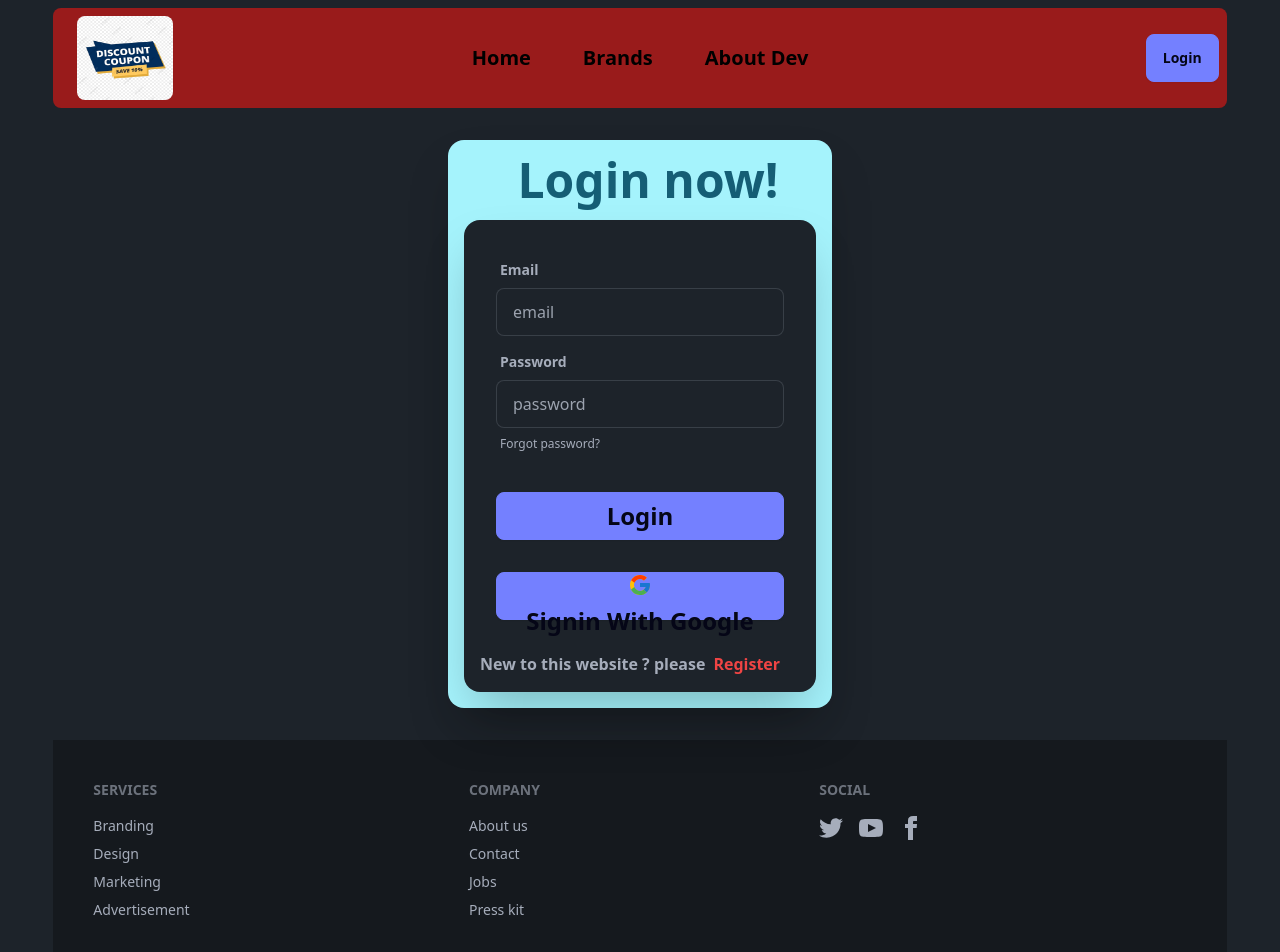
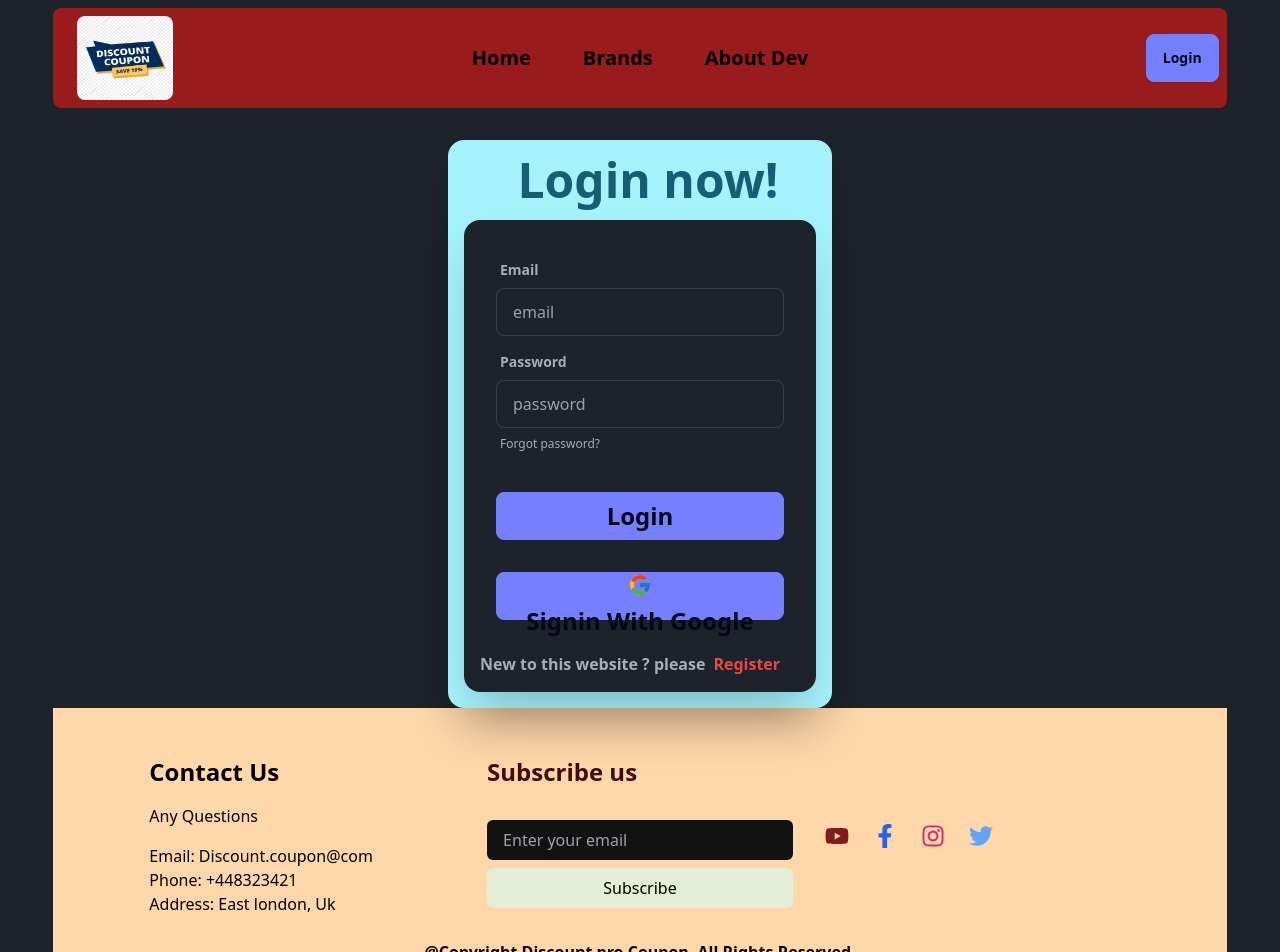
Before and after one commit to Arif2ankhi/Firebase-Coupon-Collection, a React (Vite) app: page /login in a window 1280 px wide. Shown: the top 952 px of the page. Built offline with nearby package versions, Linux system fonts and the light colour scheme; no server answers.

Commit message:
Project Discount pro completed

```diff
--- a/src/components/Banner/Banner.css
+++ b/src/components/Banner/Banner.css
@@ -1,6 +1,6 @@
 .carousel-item img {
     width: 100%;
-    height: 620px;
+    height: 420px;
     /* object-fit: cover; Ensures consistent scaling */
   }
 
--- a/src/components/Footer/Footer.jsx
+++ b/src/components/Footer/Footer.jsx
@@ -1,93 +1,188 @@
-import React from "react";
+// import React from "react";
+
+// const Footer = () => {
+//   return (
+
+//     <footer className="footer bg-base-300 text-base-content p-10 mt-8">
+//       <nav>
+//         <h6 className="footer-title">Services</h6>
+//         <a className="link link-hover" href="/branding">
+//           Branding
+//         </a>
+//         <a className="link link-hover" href="/design">
+//           Design
+//         </a>
+//         <a className="link link-hover" href="/marketing">
+//           Marketing
+//         </a>
+//         <a className="link link-hover" href="/advertisement">
+//           Advertisement
+//         </a>
+//       </nav>
+//       <nav>
+//         <h6 className="footer-title">Company</h6>
+//         <a className="link link-hover" href="/about-us">
+//           About us
+//         </a>
+//         <a className="link link-hover" href="/contact">
+//           Contact
+//         </a>
+//         <a className="link link-hover" href="/jobs">
+//           Jobs
+//         </a>
+//         <a className="link link-hover" href="/press-kit">
+//           Press kit
+//         </a>
+//       </nav>
+//       <nav>
+//         <h6 className="footer-title">Social</h6>
+//         <div className="grid grid-flow-col gap-4">
+//           {/* Twitter */}
+//           <a
+//             href="https://twitter.com/yourhandle"
+//             target="_blank"
+//             rel="noopener noreferrer"
+//           >
+//             <svg
+//               xmlns="http://www.w3.org/2000/svg"
+//               width="24"
+//               height="24"
+//               viewBox="0 0 24 24"
+//               className="fill-current"
+//             >
+//               <path d="M24 4.557c-.883.392-1.832.656-2.828.775 1.017-.609 1.798-1.574 2.165-2.724-.951.564-2.005.974-3.127 1.195-.897-.957-2.178-1.555-3.594-1.555-3.179 0-5.515 2.966-4.797 6.045-4.091-.205-7.719-2.165-10.148-5.144-1.29 2.213-.669 5.108 1.523 6.574-.806-.026-1.566-.247-2.229-.616-.054 2.281 1.581 4.415 3.949 4.89-.693.188-1.452.232-2.224.084.626 1.956 2.444 3.379 4.6 3.419-2.07 1.623-4.678 2.348-7.29 2.04 2.179 1.397 4.768 2.212 7.548 2.212 9.142 0 14.307-7.721 13.995-14.646.962-.695 1.797-1.562 2.457-2.549z"></path>
+//             </svg>
+//           </a>
+//           {/* YouTube */}
+//           <a
+//             href="https://youtube.com/yourchannel"
+//             target="_blank"
+//             rel="noopener noreferrer"
+//           >
+//             <svg
+//               xmlns="http://www.w3.org/2000/svg"
+//               width="24"
+//               height="24"
+//               viewBox="0 0 24 24"
+//               className="fill-current"
+//             >
+//               <path d="M19.615 3.184c-3.604-.246-11.631-.245-15.23 0-3.897.266-4.356 2.62-4.385 8.816.029 6.185.484 8.549 4.385 8.816 3.6.245 11.626.246 15.23 0 3.897-.266 4.356-2.62 4.385-8.816-.029-6.185-.484-8.549-4.385-8.816zm-10.615 12.816v-8l8 3.993-8 4.007z"></path>
+//             </svg>
+//           </a>
+//           {/* Facebook */}
+//           <a
+//             href="https://facebook.com/yourhandle"
+//             target="_blank"
+//             rel="noopener noreferrer"
+//           >
+//             <svg
+//               xmlns="http://www.w3.org/2000/svg"
+//               width="24"
+//               height="24"
+//               viewBox="0 0 24 24"
+//               className="fill-current"
+//             >
+//               <path d="M9 8h-3v4h3v12h5v-12h3.642l.358-4h-4v-1.667c0-.955.192-1.333 1.115-1.333h2.885v-5h-3.808c-3.596 0-5.192 1.583-5.192 4.615v3.385z"></path>
+//             </svg>
+//           </a>
+//         </div>
+//       </nav>
+//       <div>
+//       <div className=''>
+
+//             <hr />
+
+
+//             <p className='text-center text-white font-semibold  p-8'
+//             >@2024 Your Company All Rights Reserved</p>
+//             </div>
+
+//       </div>
+//     </footer>
+
+//   );
+// };
+
+// export default Footer;
+
+import React from 'react';
+import { FaFacebookF, FaInstagram, FaTwitter, FaYoutube } from 'react-icons/fa';
 
 const Footer = () => {
   return (
-    <footer className="footer bg-base-300 text-base-content p-10 mt-8">
-      <nav>
-        <h6 className="footer-title">Services</h6>
-        <a className="link link-hover" href="/branding">
-          Branding
-        </a>
-        <a className="link link-hover" href="/design">
-          Design
-        </a>
-        <a className="link link-hover" href="/marketing">
-          Marketing
-        </a>
-        <a className="link link-hover" href="/advertisement">
-          Advertisement
-        </a>
-      </nav>
-      <nav>
-        <h6 className="footer-title">Company</h6>
-        <a className="link link-hover" href="/about-us">
-          About us
-        </a>
-        <a className="link link-hover" href="/contact">
-          Contact
-        </a>
-        <a className="link link-hover" href="/jobs">
-          Jobs
-        </a>
-        <a className="link link-hover" href="/press-kit">
-          Press kit
-        </a>
-      </nav>
-      <nav>
-        <h6 className="footer-title">Social</h6>
-        <div className="grid grid-flow-col gap-4">
-          {/* Twitter */}
+    <footer className="bg-orange-200 text-white py-12">
+      <div className="container mx-auto px-6 lg:px-24">
+        <div className="grid grid-cols-1 sm:grid-cols-2 lg:grid-cols-3 gap-8">
+
+          <div className="flex flex-col items-start">
+            <h3 className="text-black text-2xl font-semibold mb-4">Contact Us</h3>
+            <p className="text-black">Any Questions</p>
+            <ul className="mt-4 text-black">
+              <li>Email: Discount.coupon@com</li>
+              <li>Phone: +448323421</li>
+              <li>Address: East london, Uk</li>
+            </ul>
+          </div>
+          <div className="flex flex-col items-start">
+            <h3 className="text-2xl font-semibold mb-4 text-red-950">Subscribe us</h3>
+            <form className="mt-4">
+              <input
+                type="email"
+                placeholder="Enter your email"
+                className="w-full px-4 py-2 rounded-md text-black focus:outline-none"
+              />
+              <button
+                type="submit"
+                className="mt-2 w-full bg-[#e4edd5] text-black py-2 rounded-md hover:bg-slate-500 hover:text-white transition duration-300"
+              >
+                Subscribe
+              </button>
+            </form>
+          </div>
+
+          <div className="flex justify-center sm:justify-start items-center space-x-6 mt-4 sm:mt-0">
           <a
-            href="https://twitter.com/yourhandle"
+              href="https://youtube.com"
               target="_blank"
               rel="noopener noreferrer"
+              className="text-red-900 hover:text-red-600 transition duration-200"
             >
-            <svg
-              xmlns="http://www.w3.org/2000/svg"
-              width="24"
-              height="24"
-              viewBox="0 0 24 24"
-              className="fill-current"
-            >
-              <path d="M24 4.557c-.883.392-1.832.656-2.828.775 1.017-.609 1.798-1.574 2.165-2.724-.951.564-2.005.974-3.127 1.195-.897-.957-2.178-1.555-3.594-1.555-3.179 0-5.515 2.966-4.797 6.045-4.091-.205-7.719-2.165-10.148-5.144-1.29 2.213-.669 5.108 1.523 6.574-.806-.026-1.566-.247-2.229-.616-.054 2.281 1.581 4.415 3.949 4.89-.693.188-1.452.232-2.224.084.626 1.956 2.444 3.379 4.6 3.419-2.07 1.623-4.678 2.348-7.29 2.04 2.179 1.397 4.768 2.212 7.548 2.212 9.142 0 14.307-7.721 13.995-14.646.962-.695 1.797-1.562 2.457-2.549z"></path>
-            </svg>
+              <FaYoutube className="text-2xl" />
             </a>
-          {/* YouTube */}
             <a
-            href="https://youtube.com/yourchannel"
+              href="https://facebook.com"
               target="_blank"
               rel="noopener noreferrer"
+              className="text-blue-600 hover:text-blue-600 transition duration-200"
             >
-            <svg
-              xmlns="http://www.w3.org/2000/svg"
-              width="24"
-              height="24"
-              viewBox="0 0 24 24"
-              className="fill-current"
-            >
-              <path d="M19.615 3.184c-3.604-.246-11.631-.245-15.23 0-3.897.266-4.356 2.62-4.385 8.816.029 6.185.484 8.549 4.385 8.816 3.6.245 11.626.246 15.23 0 3.897-.266 4.356-2.62 4.385-8.816-.029-6.185-.484-8.549-4.385-8.816zm-10.615 12.816v-8l8 3.993-8 4.007z"></path>
-            </svg>
+              <FaFacebookF className="text-2xl" />
             </a>
-          {/* Facebook */}
             <a
-            href="https://facebook.com/yourhandle"
+              href="https://instagram.com"
               target="_blank"
               rel="noopener noreferrer"
+              className="text-pink-600 hover:text-pink-600 transition duration-200"
             >
-            <svg
-              xmlns="http://www.w3.org/2000/svg"
-              width="24"
-              height="24"
-              viewBox="0 0 24 24"
-              className="fill-current"
+              <FaInstagram className="text-2xl" />
+            </a>
+            <a
+              href="https://twitter.com"
+              target="_blank"
+              rel="noopener noreferrer"
+              className="text-blue-400 hover:text-blue-400 transition duration-200"
             >
-              <path d="M9 8h-3v4h3v12h5v-12h3.642l.358-4h-4v-1.667c0-.955.192-1.333 1.115-1.333h2.885v-5h-3.808c-3.596 0-5.192 1.583-5.192 4.615v3.385z"></path>
-            </svg>
+              <FaTwitter className="text-2xl" />
             </a>
           </div>
-      </nav>
+        </div>
+        <div className="text-center mt-08">
+          <p className="text-black font-semibold mt-6">
+             @Copyright Discount pro Coupon. All Rights Reserved.
+          </p>
+        </div>
+      </div>
     </footer>
   );
 };
 
-export default Footer;
+export default Footer;
--- a/src/components/Navbar/Navbar.jsx
+++ b/src/components/Navbar/Navbar.jsx
@@ -2,6 +2,7 @@
 // import "./Navbar.css";
 import { Link, NavLink, useNavigate } from "react-router-dom";
 import { AuthContext } from "../AuthProvider/AuthProvider";
+import logo from "../../assets/logo.png";
 
 const Navbar = () => {
   const { user, signOutUser } = useContext(AuthContext);
@@ -13,7 +14,6 @@
       })
       .catch((error) => console.log("ERROR", error.message));
   };
-
 
   const links = (
     <>
@@ -93,7 +93,7 @@
         </div>
         <img
           className="  w-[96px] h-[84px] text-2xl rounded-lg ml-4  animate__animated animate__flip animate__fast animate__animate__infinite"
-          src="../../../public/Images/logo.png"
+          src={logo}
           alt=""
         />
       </div>
```
Also changed, not shown: src/components/Banner/Banner.jsx (+5 -9 lines). Lines whose indentation alone changed are shown as unchanged.
